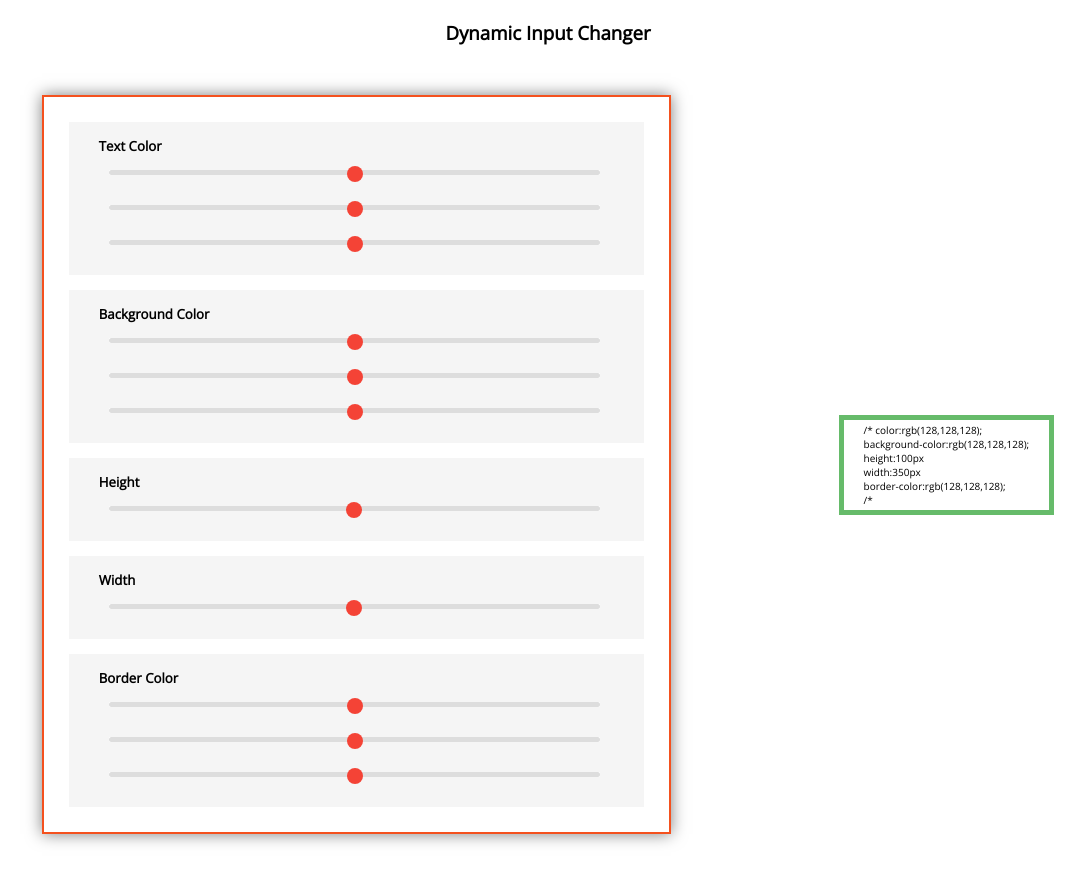
After one commit to kumaran-14/Delta-WebDev, a web app: file Front-End/onsite 1/index.html in a window 1280 px wide. The commit adds this page. Shown: the whole page, without its empty margins (92-1177 px from the left). Run offline with its HTML, style and script files only (its server is not run), Linux system fonts and the light colour scheme; some libraries are stand-ins or nearby versions.

Commit message:
Onsite 1 added

```diff
--- /dev/null
+++ b/Front-End/onsite 1/css/style.css
@@ -0,0 +1,81 @@
+/* Layout css */
+* {
+  margin: 0px;
+  box-sizing: border-box;
+}
+
+html {
+  font-family: "Open sans", sans-serif;
+}
+
+.wrapper {
+  display: flex;
+  justify-content: space-around;
+  align-items: center;
+  margin: 50px;
+}
+
+.input {
+  box-shadow: 0px 0px 15px rgba(0, 0, 0, 0.5);
+  min-height: 400px;
+  min-width: 500px;
+  border: 2px solid #f4511e;
+  padding: 10px;
+}
+.control {
+  padding: 15px;
+  margin: 15px;
+  background-color: rgb(225, 225, 225, 0.35);
+}
+.control h5 {
+  margin-left: 15px;
+}
+.control:hover {
+  background-color: rgb(238, 238, 238, 0.99);
+}
+.output {
+  display: flex;
+  justify-content: center;
+  align-items: center;
+  min-width: 100px;
+  height: 100px;
+  border: 5px solid #66bb6a;
+  padding: 20px;
+  font-size: 10px;
+}
+.text-center {
+  text-align: center;
+  margin: 20px;
+}
+.controller {
+  width: 90%;
+  margin: 15px 25px;
+}
+
+/* Slider css */
+input[type="range"] {
+  -webkit-appearance: none;
+}
+
+input[type="range"]::-webkit-slider-runnable-track {
+  height: 5px;
+  background: #ddd;
+  border-radius: 3px;
+}
+
+input[type="range"]::-webkit-slider-thumb {
+  -webkit-appearance: none;
+  height: 16px;
+  width: 16px;
+  border-radius: 50%;
+  background: #f44336;
+  margin-top: -4px;
+}
+
+input[type="range"]:focus {
+  outline: none;
+}
+
+input[type="range"]:focus::-webkit-slider-runnable-track {
+  background: #ccc;
+}
--- /dev/null
+++ b/Front-End/onsite 1/index.html
@@ -0,0 +1,76 @@
+<!DOCTYPE html>
+<html lang="en" >
+
+<head>
+  <meta charset="UTF-8">
+  <title>Play with CSS</title>
+  <link href="https://fonts.googleapis.com/css?family=Open+Sans" rel="stylesheet">
+
+
+      <link rel="stylesheet" href="css/style.css">
+
+
+</head>
+
+<body>
+
+
+<html lang="en">
+  <head>
+    <meta charset="UTF-8"/>
+    <meta name="viewport" content="width=device-width, initial-scale=1.0"/>
+    <meta http-equiv="X-UA-Compatible" content="ie=edge"/>
+    <title>Dynamic Property Changer</title>
+    <link href="https://fonts.googleapis.com/css?family=Open+Sans" rel="stylesheet"/>
+  </head>
+  <body>
+    <h3 class="text-center">Dynamic Input Changer</h3>
+    <div class="wrapper">
+      <div class="input">
+        <div class="control color">
+          <h5>Text Color</h5>
+          <input class="controller" type="range" min="0" max="255" value="128"/>
+          <input class="controller" type="range" min="0" max="255" value="128"/>
+          <input class="controller" type="range" min="0" max="255" value="128"/>
+        </div>
+        <div class="control bgcolor">
+          <h5>Background Color</h5>
+          <input class="controller" type="range" min="0" max="255" value="128"/>
+          <input class="controller" type="range" min="0" max="255" value="128"/>
+          <input class="controller" type="range" min="0" max="255" value="128"/>
+        </div>
+        <div class="control height">
+          <h5>Height</h5>
+          <input class="controller" type="range" min="1" max="1000" value="500"/>
+        </div>
+        <div class="control width">
+          <h5>Width</h5>
+          <input class="controller" type="range" min="1" max="700" value="350"/>
+        </div>
+        <div class="control border-color">
+          <h5>Border Color</h5>
+          <input class="controller" type="range" min="0" max="255" value="128"/>
+          <input class="controller" type="range" min="0" max="255" value="128"/>
+          <input class="controller" type="range" min="0" max="255" value="128"/>
+        </div>
+      </div>
+      <div class="output">
+        <p>
+          /*
+          color:<span class="text-color">rgb(128,128,128);</span><br/>background-color:<span class="bg-color">rgb(128,128,128);</span><br/>height:<span class="Height">100px</span><br/>width:<span class="Width">350px</span><br/>border-color:<span class="border-color">rgb(128,128,128);</span><br/>/*
+        </p>
+      </div>
+    </div>
+  </body>
+</html>
+
+
+
+    <script  src="js/index.js"></script>
+
+
+
+
+</body>
+
+</html>
--- /dev/null
+++ b/Front-End/onsite 1/js/index.js
@@ -0,0 +1,78 @@
+//variable declaration
+const inputDiv = el(".input");
+const outputDiv = el(".output");
+
+//helper function to make code readable
+function el(selector) {
+  return document.querySelector(selector);
+}
+
+// function to change text color
+function changeTextColor(textColorEl) {
+  let red = textColorEl.children[1].value;
+  let green = textColorEl.children[2].value;
+  let blue = textColorEl.children[3].value;
+  let color = `rgb(${red},${green},${blue})`;
+  outputDiv.style.color = "" + color + "";
+  el("span.text-color").textContent = color;
+}
+
+// function to change  change bg color
+function changeBgColor(bgColorEl) {
+  let red = bgColorEl.children[1].value;
+  let green = bgColorEl.children[2].value;
+  let blue = bgColorEl.children[3].value;
+  let color = `rgb(${red},${green},${blue})`;
+  outputDiv.style.backgroundColor = "" + color + "";
+  el("span.bg-color").textContent = color;
+}
+// function to change  change border color
+function changeBorderColor(borderColorEl) {
+  let red = borderColorEl.children[1].value;
+  let green = borderColorEl.children[2].value;
+  let blue = borderColorEl.children[3].value;
+  let color = `rgb(${red},${green},${blue})`;
+  outputDiv.style.borderColor = "" + color + "";
+  el("span.border-color").textContent = color;
+}
+
+//function to change height
+function changeHeight(heightEl) {
+  let heightVal = heightEl.children[1].value;
+  outputDiv.style.height = "" + heightVal + "px";
+  el("span.Height").textContent = "" + heightVal + "px";
+}
+
+//function to change width
+function changeWidth(widthEl) {
+  let widthVal = widthEl.children[1].value;
+  outputDiv.style.width = "" + widthVal + "px";
+  el("span.Width").textContent = "" + widthVal + "px";
+}
+
+// function to change output div's style
+function changeOutputDiv(e) {
+  if (e.target.tagName !== "INPUT") return;
+  if (e.target.parentNode.classList.contains("color")) {
+    let textColorDiv = e.target.parentNode;
+    return changeTextColor(textColorDiv);
+  }
+  if (e.target.parentNode.classList.contains("bgcolor")) {
+    let bgColorDiv = e.target.parentNode;
+    return changeBgColor(bgColorDiv);
+  }
+  if (e.target.parentNode.classList.contains("height")) {
+    let heightDiv = e.target.parentNode;
+    return changeHeight(heightDiv);
+  }
+  if (e.target.parentNode.classList.contains("width")) {
+    let widthDiv = e.target.parentNode;
+    return changeWidth(widthDiv);
+  }
+  if (e.target.parentNode.classList.contains("border-color")) {
+    let borderColorDiv = e.target.parentNode;
+    return changeBorderColor(borderColorDiv);
+  }
+}
+
+inputDiv.addEventListener("change", changeOutputDiv);
```
Also changed, not shown: Front-End/onsite 1/index.pug (added, +51 -0 lines), Front-End/task-2 obstacle game/js/index.js (+1 -6 lines), Back-End/task-3 calendar app - hacker/views/users/login.pug (line endings or trailing spaces).
